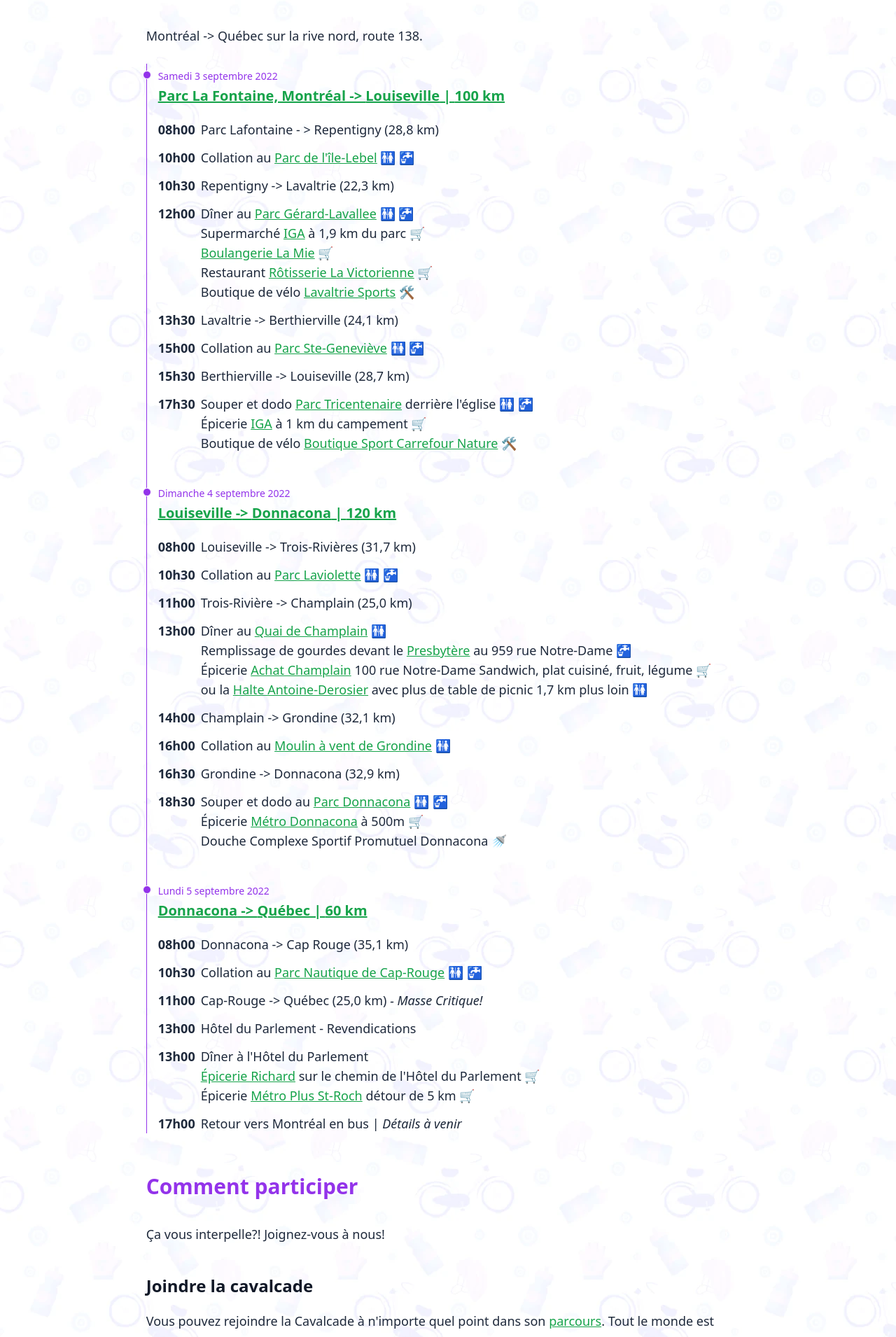
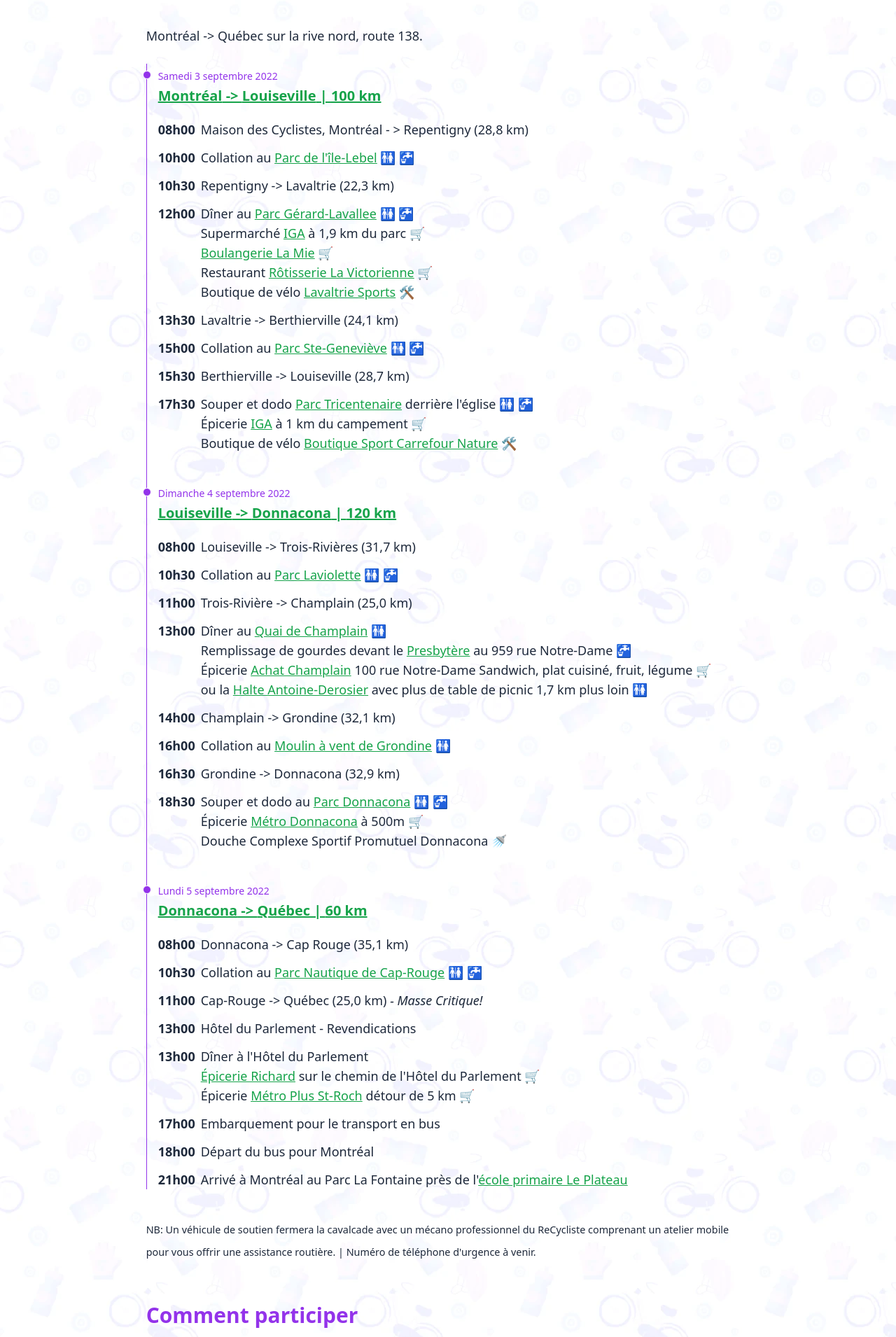
Before and after one commit to kfedorov/cavalcades, a SvelteKit app: page / in a window 1280 px wide. Shown: the part 2140-4050 px from the top of the page at 70% size. Built offline with nearby package versions, Linux system fonts and the light colour scheme.

Commit message:
Update itineraire

```diff
--- a/src/routes/+page.svelte
+++ b/src/routes/+page.svelte
@@ -183,13 +183,13 @@
 					<p>Montréal -> Québec sur la rive nord, route 138.</p>
 					<Timeline>
 						<Jour
-							link="https://www.google.com/maps/dir/Parc+La+Fontaine,+Avenue+Calixa-Lavall%C3%A9e,+Montr%C3%A9al,+QC/Parc+de+l'%C3%8Ele-Lebel,+Rue+Notre+Dame,+Repentigny,+QC/Parc+G%C3%A9rard-Lavall%C3%A9e,+Rue+Saint+Antoine+Sud,+Lavaltrie,+QC/Belv%C3%A9d%C3%A8re+Jacques-Lavall%C3%A9e,+Rue+De+Frontenac,+Berthierville,+QC/Parc+tricentenaire,+Louiseville,+QC/@45.8887644,-73.8166036,9z/data=!3m1!4b1!4m32!4m31!1m5!1m1!1s0x4cc91bc84bbfa227:0x45962228026ccc97!2m2!1d-73.5703556!2d45.5273219!1m5!1m1!1s0x4cc8e5ceb269b14d:0xf093f6db64b7bb5e!2m2!1d-73.4496109!2d45.7354089!1m5!1m1!1s0x4cc8ed5ee828fec7:0xfa10e2e2441059b0!2m2!1d-73.2753851!2d45.883952!1m5!1m1!1s0x4cc89bfbcfb15b4b:0xcb819ab0961fff3c!2m2!1d-73.1754886!2d46.0798773!1m5!1m1!1s0x4cc62fa183928631:0x18be139896f97ffe!2m2!1d-72.9420103!2d46.2570143!3e1!5m1!1e3"
+							link="https://www.google.com/maps/dir/House+cyclists,+Rue+Rachel+Est,+Montreal,+QC/Parc+de+l'%C3%8Ele-Lebel,+Rue+Notre+Dame,+Repentigny,+QC/Parc+G%C3%A9rard-Lavall%C3%A9e,+Rue+Saint+Antoine+Sud,+Lavaltrie,+QC/Belv%C3%A9d%C3%A8re+Jacques-Lavall%C3%A9e,+Rue+De+Frontenac,+Berthierville,+QC/Parc+tricentenaire,+Louiseville,+QC/@45.8906793,-73.8180049,9z/data=!3m1!4b1!4m32!4m31!1m5!1m1!1s0x4cc91bc5ead070d7:0xdb139e4a2a664759!2m2!1d-73.5731582!2d45.5272293!1m5!1m1!1s0x4cc8e5ceb269b14d:0xf093f6db64b7bb5e!2m2!1d-73.4496109!2d45.7354089!1m5!1m1!1s0x4cc8ed5ee828fec7:0xfa10e2e2441059b0!2m2!1d-73.2753851!2d45.883952!1m5!1m1!1s0x4cc89bfbcfb15b4b:0xcb819ab0961fff3c!2m2!1d-73.1754886!2d46.0798773!1m5!1m1!1s0x4cc62fa183928631:0x18be139896f97ffe!2m2!1d-72.9420103!2d46.2570143!3e1!5m1!1e3"
 							date="Samedi 3 septembre 2022"
-							start="Parc La Fontaine, Montréal"
+							start="Montréal"
 							end="Louiseville"
 							length="100 km"
 						>
-							<Heure start="08h00">Parc Lafontaine - > Repentigny (28,8 km)</Heure>
+							<Heure start="08h00">Maison des Cyclistes, Montréal - > Repentigny (28,8 km)</Heure>
 							<Heure start="10h00"
 								>Collation au <Link
 									href="https://www.google.com/maps/place/Parc+de+l'%C3%8Ele-Lebel/@45.7354089,-73.4517996,17z/data=!3m1!4b1!4m5!3m4!1s0x4cc8e5ceb269b14d:0xf093f6db64b7bb5e!8m2!3d45.7354089!4d-73.4496109"
@@ -369,11 +369,21 @@
 									</ul>
 								</ul>
 							</Heure>
-							<Heure start="17h00"
-								>Retour vers Montréal en bus | <span class="italic">Détails à venir</span></Heure
+							<Heure start="17h00">Embarquement pour le transport en bus</Heure>
+							<Heure start="18h00">Départ du bus pour Montréal</Heure>
+							<Heure start="21h00">
+								Arrivé à Montréal au Parc La Fontaine près de l'<Link
+									href="https://www.google.com/maps/place/%C3%89cole+primaire+Le+Plateau/@45.5253668,-73.5694793,17z/data=!3m1!4b1!4m5!3m4!1s0x4cc91bc7de6d5185:0xdeb15eceac2700bc!8m2!3d45.525373!4d-73.5672807"
+									>école primaire Le Plateau</Link
+								></Heure
 							>
 						</Jour>
 					</Timeline>
+					<small
+						>NB: Un véhicule de soutien fermera la cavalcade avec un mécano professionnel du
+						ReCycliste comprenant un atelier mobile pour vous offrir une assistance routière. |
+						Numéro de téléphone d'urgence à venir.</small
+					>
 				</Section>
 				<Section>
 					<SectionTitle id="participer">Comment participer</SectionTitle>
@@ -415,6 +425,16 @@
 							Nous prévoyons des pauses de 30min à une heure, à chaque 25 km à 35 km, l'avant-midi,
 							le midi et l'après-midi tout près des épiceries/restaurants.
 						</dd>
+						<dl>
+							<dt>Information</dt>
+							<dd>
+								Révisez l'itinéraire sur cette page avant le départ et informez vous sur les
+								conseils pour <Link
+									href="https://velo2000.qc.ca/nouvelles/rouler-en-peloton/#:~:text=C'est%20une%20pratique%20qui,groupe%2C%20c'est%20motivant"
+									>rouler en peloton</Link
+								>.
+							</dd>
+						</dl>
 					</dl>
 					<SousTitre>Encourager la cavalcade</SousTitre>
 					<p>
```
